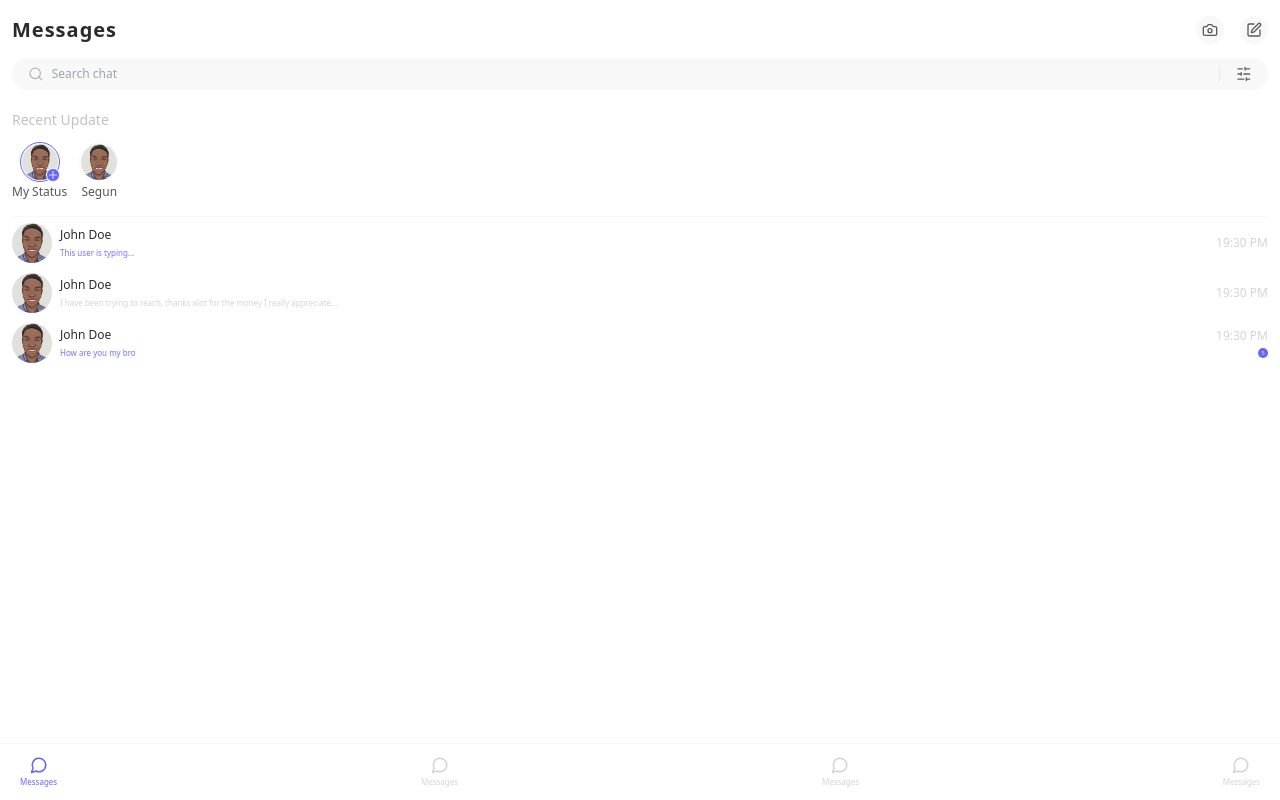
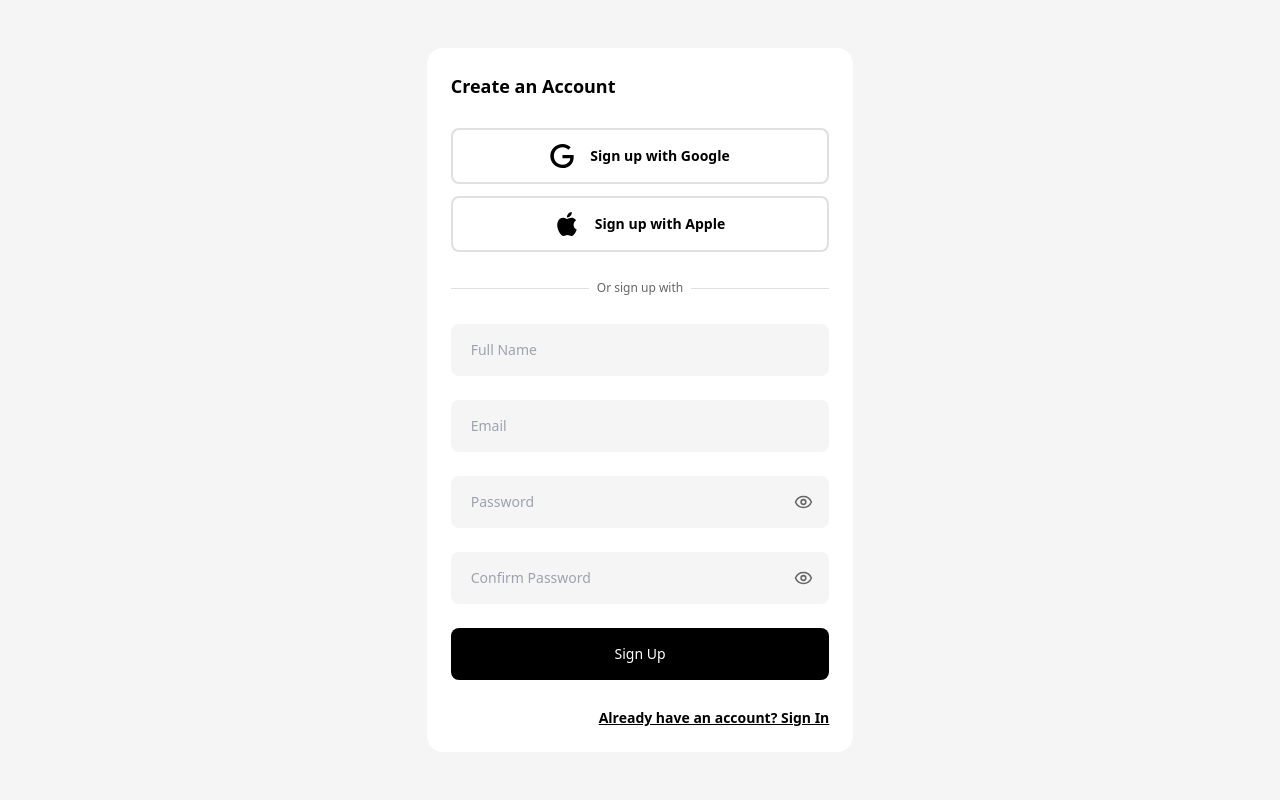
Before and after one commit to codthathing/Free-Chat, a React (Vite) app: page / in a window 1280 px wide. Built offline with nearby package versions, Linux system fonts and the light colour scheme.

Commit message:
feat: added more files

```diff
--- a/src/App.jsx
+++ b/src/App.jsx
@@ -10,10 +10,10 @@ function App() {
     <BrowserRouter>
       <Routes>
         <Route path="/" exact element={<PageLayout />}>
-          <Route path="/messages" element={<SignUpPage />} />
+          <Route index element={<SignUpPage />} />
           <Route path="/sign-in" element={<SignInPage />} />
           <Route path="/password" element={<PasswordPage />} />
-          <Route index element={<MessagePage />} />
+          <Route path="/messages" element={<MessagePage />} />
         </Route>
       </Routes>
     </BrowserRouter>
--- /dev/null
+++ b/src/components/messages/MessageChatSearch.jsx
@@ -0,0 +1,19 @@
+import { Search } from "lucide-react";
+import { useState } from "react";
+
+export default function MessageChatSearch() {
+  const [searchText, setSearchText] = useState("");
+
+  return (
+    <search className="flex items-center gap-x-2 border-r-[0.25px] border-[#E7E7E7] w-full pr-2">
+      <Search size={16} className="text-[#B7B7B7]" />
+      <input
+        type="search"
+        className="bg-inherit text-xs w-full text-[#C8C8C8] outline-none"
+        placeholder="Search chat"
+        value={searchText}
+        onChange={(e) => setSearchText(e.target.value)}
+      />
+    </search>
+  );
+}
--- /dev/null
+++ b/src/components/messages/MessageFooter.jsx
@@ -0,0 +1,29 @@
+import PropTypes from "prop-types";
+
+export default function MessageFooter({ footerIcons }) {
+  return (
+    <footer className="border-t border-[#F8F8F8] fixed bottom-0 w-full py-3 px-5 flex justify-between">
+      {footerIcons.map(({ id, Icon, iconText }) => {
+        return (
+          <div
+            key={id}
+            className="flex flex-col items-center w-fit h-fit gap-y-0.5"
+          >
+            <Icon size={18} className="text-[#6664FE]" />
+            <p className="text-[8px] text-[#6664FE] capitalize">{iconText}</p>
+          </div>
+        );
+      })}
+    </footer>
+  );
+}
+
+MessageFooter.propTypes = {
+  footerIcons: PropTypes.arrayOf(
+    PropTypes.exact({
+      id: PropTypes.number.isRequired,
+      Icon: PropTypes.elementType.isRequired,
+      iconText: PropTypes.string.isRequired,
+    })
+  ),
+};
--- /dev/null
+++ b/src/components/messages/MessageIcons.jsx
@@ -0,0 +1,24 @@
+import PropTypes from "prop-types";
+
+export default function MessageIcons({ messageIconDetails }) {
+  return (
+    <div className="flex gap-x-4">
+      {messageIconDetails.map(({ id, Icon }) => {
+        return (
+          <span key={id} className="bg-[#F8F8F8] p-1.5 rounded-full">
+            <Icon size={16} className="text-[#5B5B5B]" />
+          </span>
+        );
+      })}
+    </div>
+  );
+}
+
+MessageIcons.propTypes = {
+  messageIconDetails: PropTypes.arrayOf(
+    PropTypes.exact({
+      id: PropTypes.number.isRequired,
+      Icon: PropTypes.elementType.isRequired,
+    })
+  ),
+};
--- /dev/null
+++ b/src/components/messages/MessageProfileSection.jsx
@@ -0,0 +1,67 @@
+import PropTypes from "prop-types";
+
+function MessageProfileSection({ mutualsMessageDetails }) {
+  return (
+    <section className="flex flex-col py-1.5 gap-y-2.5">
+      {mutualsMessageDetails.map(
+        ({
+          id,
+          displayPicture,
+          userName: { firstName, lastName },
+          message,
+          timeOfMessage,
+          amountOfUnreadMessages,
+        }) => {
+          return (
+            <div key={id} className="flex gap-x-2 justify-between">
+              <main className="flex gap-x-2 items-center">
+                <img
+                  src={displayPicture}
+                  className="w-10 h-10 rounded-full"
+                  alt="User Profile"
+                />
+                <div className="flex flex-col gap-y-1">
+                  <h3 className="capitalize font-[500] text-[#2b2b2b] text-xs">
+                    {firstName} {lastName}
+                  </h3>
+                  {/* text-[#7771ff] */}
+                  <p className="text-[#d4d4d4] text-[8px]">{message}</p>
+                </div>
+              </main>
+              <div className="flex flex-col gap-y-1 items-end">
+                <time
+                  dateTime="19:30"
+                  className="text-[#d4d4d4] text-xs text-nowrap"
+                >
+                  {timeOfMessage}
+                </time>
+                <div className="bg-[#6664FE] w-2.5 h-2.5 text-[6px] flex justify-center items-center text-[#E7E6FE] rounded-full">
+                  {amountOfUnreadMessages}
+                </div>
+              </div>
+            </div>
+          );
+        }
+      )}
+    </section>
+  );
+}
+
+MessageProfileSection.propTypes = {
+  mutualsMessageDetails: PropTypes.arrayOf(
+    PropTypes.exact({
+      id: PropTypes.number.isRequired,
+      displayPicture: PropTypes.string.isRequired,
+      userName: PropTypes.exact({
+        firstName: PropTypes.string.isRequired,
+        lastName: PropTypes.string,
+      }).isRequired,
+      message: PropTypes.string,
+      timeOfMessage: PropTypes.oneOfType([PropTypes.string, PropTypes.number])
+        .isRequired,
+      amountOfUnreadMessages: PropTypes.number,
+    })
+  ),
+};
+
+export default MessageProfileSection;
--- /dev/null
+++ b/src/components/messages/MessageStatus.jsx
@@ -0,0 +1,34 @@
+import PropTypes from "prop-types";
+
+function MessageStatus({ mutualsStatus }) {
+  return (
+    <>
+      {mutualsStatus.map(({ id, displayPicture, userName }) => {
+        return (
+          <div key={id} className="flex flex-col items-center">
+            <img
+              src={displayPicture}
+              className="w-10 h-10 rounded-full mb-0.5 border border-[#F8F8F8] p-[1px]"
+              alt="Display Picture"
+            />
+            <p className="text-xs capitalize text-[#555555] font-[500]">
+              {userName}
+            </p>
+          </div>
+        );
+      })}
+    </>
+  );
+}
+
+MessageStatus.propTypes = {
+  mutualsStatus: PropTypes.arrayOf(
+    PropTypes.exact({
+      id: PropTypes.oneOfType([PropTypes.string, PropTypes.number]).isRequired,
+      displayPicture: PropTypes.string.isRequired,
+      userName: PropTypes.string.isRequired,
+    })
+  ),
+};
+
+export default MessageStatus;
--- /dev/null
+++ b/src/components/messages/MessageUserStatus.jsx
@@ -0,0 +1,20 @@
+import { Plus } from "lucide-react";
+import display_picture from "../../assets/display-picture.jpg";
+
+export default function MessageUserStatus() {
+  return (
+    <div className="flex flex-col items-center">
+      <div className="relative">
+        <img
+          src={display_picture}
+          className="w-10 h-10 rounded-full mb-0.5 border border-[#6664FE] p-[1px]"
+          alt="Display Picture"
+        />
+        <div className="bg-[#6664FE] absolute right-0 bottom-0.5 w-3.5 h-3.5 flex items-center justify-center rounded-full border border-[#F8F8F8]">
+          <Plus size={12} className="text-[#E7E6FE]" />
+        </div>
+      </div>
+      <p className="text-xs capitalize text-[#555555] font-[500]">My Status</p>
+    </div>
+  );
+}
--- a/src/index.css
+++ b/src/index.css
@@ -642,13 +642,13 @@ video {
   height: 1.25rem;
 }
 
-.h-full {
-  height: 100%;
-}
-
 .h-fit {
   height: -moz-fit-content;
   height: fit-content;
+}
+
+.h-full {
+  height: 100%;
 }
 
 .w-10 {
@@ -690,6 +690,10 @@ video {
 
 .flex-col {
   flex-direction: column;
+}
+
+.flex-nowrap {
+  flex-wrap: nowrap;
 }
 
 .items-end {
@@ -736,6 +740,10 @@ video {
   row-gap: 0.15px;
 }
 
+.gap-y-0\.5 {
+  row-gap: 0.125rem;
+}
+
 .gap-y-1 {
   row-gap: 0.25rem;
 }
@@ -760,16 +768,8 @@ video {
   row-gap: 1.25rem;
 }
 
-.gap-y-0\.5 {
-  row-gap: 0.125rem;
-}
-
 .self-end {
   align-self: flex-end;
-}
-
-.self-center {
-  align-self: center;
 }
 
 .text-nowrap {
@@ -852,9 +852,9 @@ video {
   border-color: rgb(224 224 224 / var(--tw-border-opacity, 1));
 }
 
-.border-red-400 {
+.border-red-500 {
   --tw-border-opacity: 1;
-  border-color: rgb(248 113 113 / var(--tw-border-opacity, 1));
+  border-color: rgb(239 68 68 / var(--tw-border-opacity, 1));
 }
 
 .bg-\[\#6664FE\] {
@@ -917,6 +917,11 @@ video {
   padding-right: 1rem;
 }
 
+.px-5 {
+  padding-left: 1.25rem;
+  padding-right: 1.25rem;
+}
+
 .py-1 {
   padding-top: 0.25rem;
   padding-bottom: 0.25rem;
@@ -935,11 +940,6 @@ video {
 .py-3 {
   padding-top: 0.75rem;
   padding-bottom: 0.75rem;
-}
-
-.px-5 {
-  padding-left: 1.25rem;
-  padding-right: 1.25rem;
 }
 
 .pb-4 {
--- a/src/pages/MessagePage.jsx
+++ b/src/pages/MessagePage.jsx
@@ -1,5 +1,39 @@
-import { Camera, Edit, MessageCircle, Plus, Search, SlidersHorizontal } from "lucide-react";
+import { Camera, Edit, MessageCircle, SlidersHorizontal } from "lucide-react";
 import display_picture from "../assets/display-picture.jpg";
+import MessageProfileSection from "../components/messages/MessageProfileSection";
+import MessageStatus from "../components/messages/MessageStatus";
+import MessageChatSearch from "../components/messages/MessageChatSearch";
+import MessageUserStatus from "../components/messages/MessageUserStatus";
+import MessageIcons from "../components/messages/MessageIcons";
+import MessageFooter from "../components/messages/MessageFooter";
+
+const messageIconDetails = [
+  { id: 0, Icon: Camera },
+  { id: 1, Icon: Edit },
+];
+
+const mutualsStatus = [
+  { id: 0, displayPicture: display_picture, userName: "Adio" },
+  { id: "1", displayPicture: display_picture, userName: "James Milner" },
+];
+
+const mutaualsMessages = [
+  {
+    id: 0,
+    displayPicture: display_picture,
+    userName: { firstName: "John", lastName: "Doe" },
+    message:
+      "I have been trying to reach, thanks alot for the money I really appreciate...",
+    timeOfMessage: "19:30 PM",
+    amountOfUnreadMessages: 3,
+  },
+];
+
+const footerIconDetails = [
+  { id: 0, Icon: MessageCircle, iconText: "messages" },
+  { id: 1, Icon: MessageCircle, iconText: "profile" },
+  { id: 2, Icon: MessageCircle, iconText: "messages" },
+];
 
 function MessagePage() {
   return (
@@ -9,26 +43,10 @@ function MessagePage() {
           <h1 className="text-xl font-bold tracking-wider text-[#2B2B2B]">
             Messages
           </h1>
-          <div className="flex gap-x-4">
-            <span className="bg-[#F8F8F8] p-1.5 rounded-full">
-              <Camera size={16} className="text-[#5B5B5B]" />
-            </span>
-            <span className="bg-[#F8F8F8] p-1.5 rounded-full">
-              <Edit size={16} className="text-[#5B5B5B]" />
-            </span>
-          </div>
+          <MessageIcons messageIconDetails={messageIconDetails} />
         </div>
         <form className="flex items-center gap-x-4 py-2 px-4 rounded-2xl bg-[#F8F8F8]">
-          <search className="flex items-center gap-x-2 border-r-[0.25px] border-[#E7E7E7] w-full pr-2">
-            <Search size={16} className="text-[#B7B7B7]" />
-            <input
-              type="search"
-              className="bg-inherit text-xs w-full text-[#C8C8C8] outline-none"
-              placeholder="Search chat"
-              name=""
-              id=""
-            />
-          </search>
+          <MessageChatSearch />
           <SlidersHorizontal size={16} className="text-[#5F5F5F]" />
         </form>
       </header>
@@ -36,91 +54,13 @@ function MessagePage() {
         <section className="border-b border-[#F8F8F8] pb-4">
           <h3 className="text-[#C2C2C2] text-sm mb-3">Recent Update</h3>
           <main className="flex gap-x-3">
-            <div className="flex flex-col items-center">
-              <div className="relative">
-                <img
-                  src={display_picture}
-                  className="w-10 h-10 rounded-full mb-0.5 border border-[#6664FE] p-[1px]"
-                  alt="Display Picture"
-                />
-                <div className="bg-[#6664FE] absolute right-0 bottom-0.5 w-3.5 h-3.5 flex items-center justify-center rounded-full border border-[#F8F8F8]">
-                  <Plus size={12} className="text-[#E7E6FE]" />
-                </div>
-              </div>
-              <p className="text-xs capitalize text-[#555555] font-[500]">
-                My Status
-              </p>
-            </div>
-            <div className="flex flex-col items-center">
-              <img
-                src={display_picture}
-                className="w-10 h-10 rounded-full mb-0.5 border border-[#F8F8F8] p-[1px]"
-                alt="Display Picture"
-              />
-              <p className="text-xs capitalize text-[#555555] font-[500]">
-                Segun
-              </p>
-            </div>
+            <MessageUserStatus />
+            <MessageStatus mutualsStatus={mutualsStatus} />
           </main>
         </section>
-        <section className="flex flex-col py-1.5 gap-y-2.5">
-          <div className="flex items-center justify-between">
-            <main className="flex gap-x-2 items-center">
-              <img src={display_picture} className="w-10 h-10 rounded-full" alt="User Profile" />
-              <div className="flex flex-col gap-y-1">
-                <h3 className="capitalize font-[500] text-[#2b2b2b] text-xs">john doe</h3>
-                <p className="text-[#7771ff] text-[8px]">This user is typing...</p>
-              </div>
-            </main>
-            <div className="flex flex-col gap-y-1 items-end">
-              <time dateTime="19:30" className="text-[#d4d4d4] text-xs">19:30 PM</time>
-            </div>
-          </div>
-          <div className="flex items-center justify-between">
-            <main className="flex gap-x-2 items-center">
-              <img src={display_picture} className="w-10 h-10 rounded-full" alt="User Profile" />
-              <div className="flex flex-col gap-y-1">
-                <h3 className="capitalize font-[500] text-[#2b2b2b] text-xs">john doe</h3>
-                <p className="text-[#d4d4d4] text-[8px]">I have been trying to reach, thanks alot for the money I really appreciate...</p>
-              </div>
-            </main>
-            <div className="flex flex-col gap-y-1 items-end">
-              <time dateTime="19:30" className="text-[#d4d4d4] text-xs">19:30 PM</time>
-            </div>
-          </div>
-          <div className="flex items-center justify-between">
-            <main className="flex gap-x-2 items-center">
-              <img src={display_picture} className="w-10 h-10 rounded-full" alt="User Profile" />
-              <div className="flex flex-col gap-y-1">
-                <h3 className="capitalize font-[500] text-[#2b2b2b] text-xs">john doe</h3>
-                <p className="text-[#7771ff] text-[8px]">How are you my bro</p>
-              </div>
-            </main>
-            <div className="flex flex-col gap-y-1 items-end">
-              <time dateTime="19:30" className="text-[#d4d4d4] text-xs">19:30 PM</time>
-              <div className="bg-[#6664FE] w-2.5 h-2.5 text-[6px] flex justify-center items-center text-[#E7E6FE] rounded-full">5</div>
-            </div>
-          </div>
-        </section>
+        <MessageProfileSection mutualsMessageDetails={mutaualsMessages} />
       </main>
-      <footer className="border-t border-[#F8F8F8] fixed bottom-0 w-full py-3 px-5 flex justify-between">
-        <div className="flex flex-col items-center w-fit h-fit gap-y-0.5">
-          <MessageCircle size={18} className="text-[#6664FE]" />
-          <p className="text-[8px] text-[#6664FE]">Messages</p>
-        </div>
-        <div className="flex flex-col items-center w-fit h-fit gap-y-0.5">
-          <MessageCircle size={18} className="text-[#d4d4d4]" />
-          <p className="text-[8px] text-[#d4d4d4]">Messages</p>
-        </div>
-        <div className="flex flex-col items-center w-fit h-fit gap-y-0.5">
-          <MessageCircle size={18} className="text-[#d4d4d4]" />
-          <p className="text-[8px] text-[#d4d4d4]">Messages</p>
-        </div>
-        <div className="flex flex-col items-center w-fit h-fit gap-y-0.5">
-          <MessageCircle size={18} className="text-[#d4d4d4]" />
-          <p className="text-[8px] text-[#d4d4d4]">Messages</p>
-        </div>
-      </footer>
+      <MessageFooter footerIcons={footerIconDetails} />
     </section>
   );
 }
```
